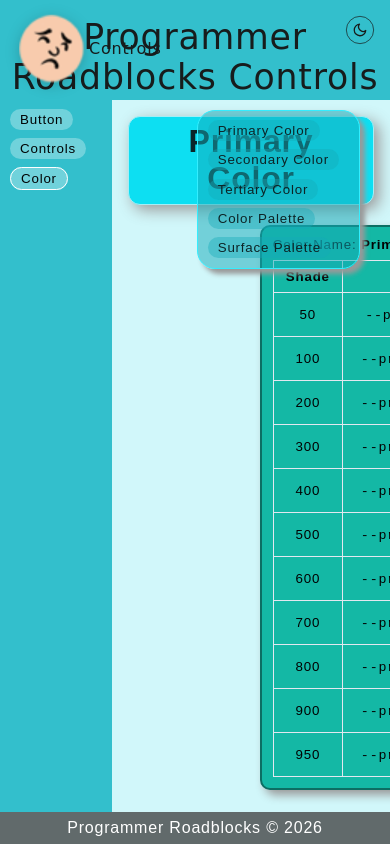
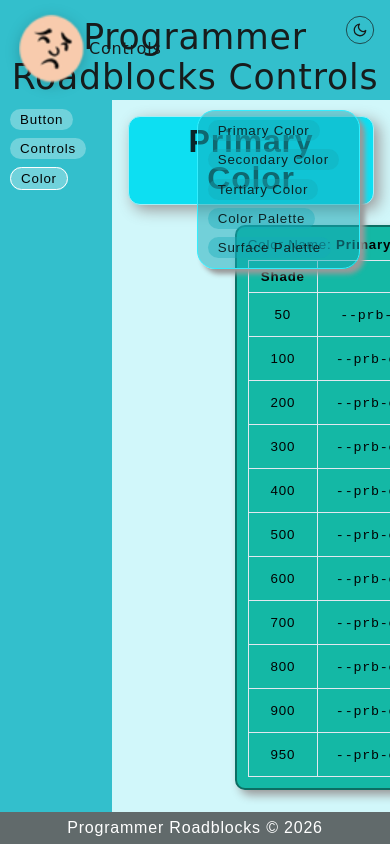
Before and after one commit to PRBDUDE/prb-controls, an Angular app: page /color in a window 390 px wide. Built offline with nearby package versions, Linux system fonts and the light colour scheme.

Commit message:
adjust jelly container for narrow screens

```diff
--- a/src/app/core/jelly-container/jelly-container.scss
+++ b/src/app/core/jelly-container/jelly-container.scss
@@ -6,3 +6,10 @@
   margin: 1em auto;
   width: max(700px, 45vw);
 }
+
+@media screen and (max-width: 1024px) {
+  :host {
+    padding-right: 170px;
+    width: 650px;
+  }
+}
```
